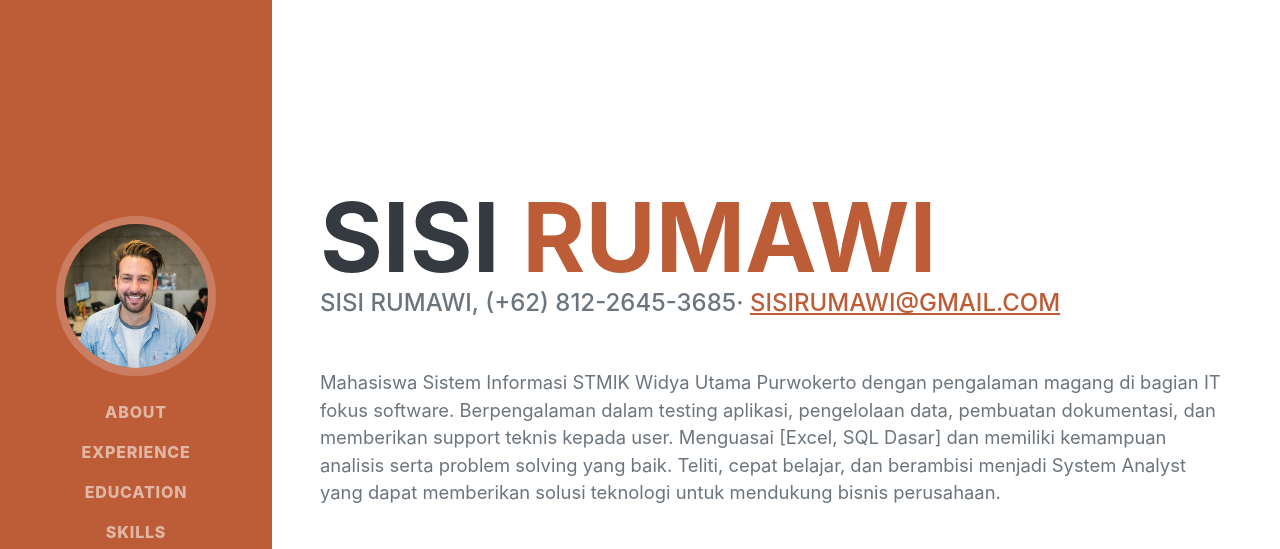
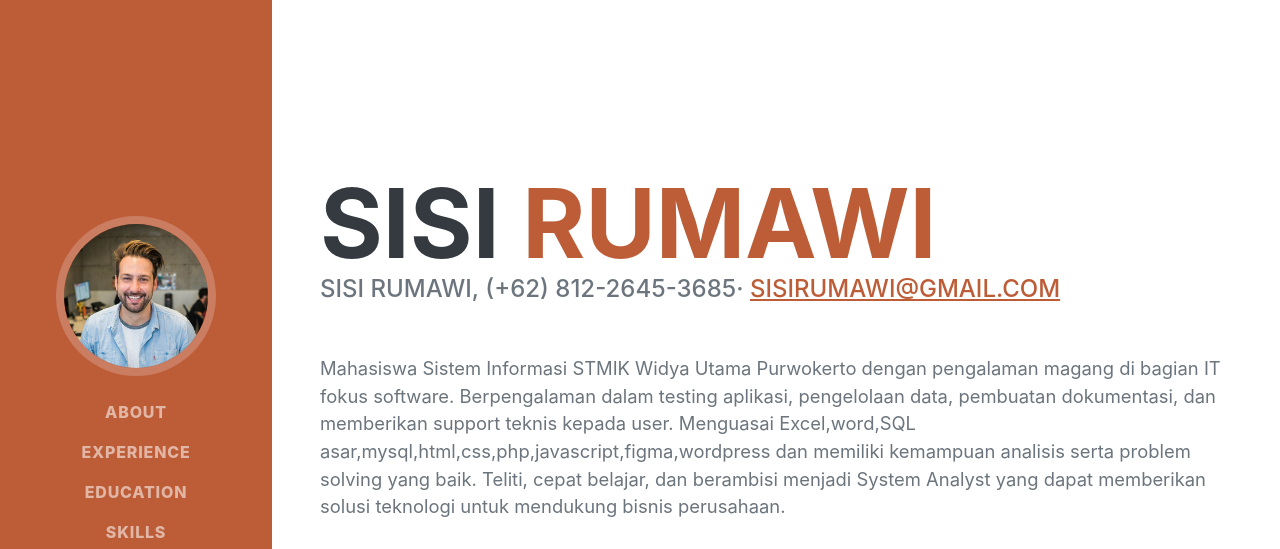
Before and after one commit to sisirumawi1-debug/sisirumawi.github.io, a website: page index.html in a window 1280 px wide. Shown: the top 549 px of the page. Drawn offline with nearby package versions, Linux system fonts and the light colour scheme; files whose address does not match are found by name; a web font is replaced by a local one.

Commit message:
Revise skills description in index.html
Updated skills list to include additional technologies and correct formatting.

```diff
--- a/index.html
+++ b/index.html
@@ -47,7 +47,7 @@
                         <a href="mailto:sisirumawi1@gmail.com">sisirumawi@gmail.com</a>
                     </div>
                     <p class="lead mb-5">
-                     Mahasiswa Sistem Informasi STMIK Widya Utama Purwokerto dengan pengalaman magang di bagian IT fokus software. Berpengalaman dalam testing aplikasi, pengelolaan data, pembuatan dokumentasi, dan memberikan support teknis kepada user. Menguasai [Excel, SQL Dasar] dan memiliki kemampuan analisis serta problem solving yang baik. Teliti, cepat belajar, dan berambisi menjadi System Analyst yang dapat memberikan solusi teknologi untuk mendukung bisnis perusahaan.</p>
+                     Mahasiswa Sistem Informasi STMIK Widya Utama Purwokerto dengan pengalaman magang di bagian IT fokus software. Berpengalaman dalam testing aplikasi, pengelolaan data, pembuatan dokumentasi, dan memberikan support teknis kepada user. Menguasai Excel,word,SQL asar,mysql,html,css,php,javascript,figma,wordpress dan memiliki kemampuan analisis serta problem solving yang baik. Teliti, cepat belajar, dan berambisi menjadi System Analyst yang dapat memberikan solusi teknologi untuk mendukung bisnis perusahaan.</p>
                     <div class="social-icons">
                         <a class="social-icon" href="#!"><i class="fab fa-linkedin-in"></i></a>
                         <a class="social-icon" href="https://sisirumawi1-debug.github.io/sisirumawi.github.io/"><i class="fab fa-github"></i></a>
```
